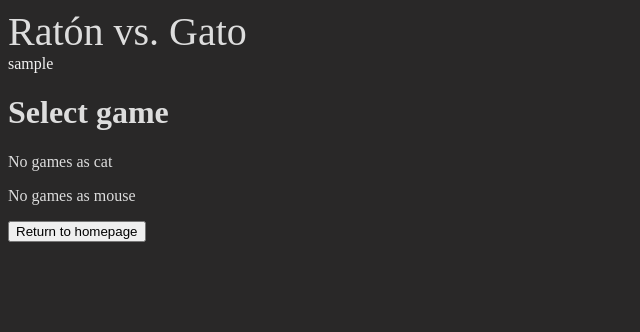
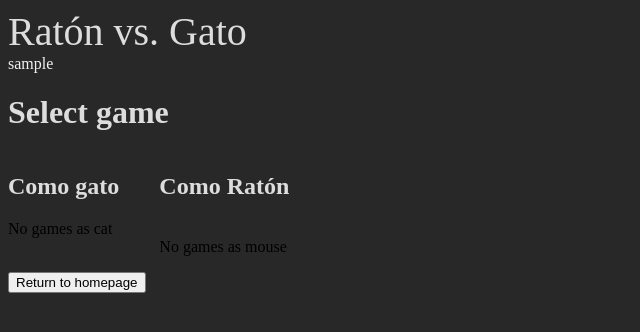
Before and after one commit to vatojavier/psi, a Django app: page /select_game/ in a window 1280 px wide. Shown: the top 332 px of the page, without its empty margins (0-640 px from the left). Run offline with Django 3.2, Linux system fonts and the light colour scheme; a user stored in the database is signed in; tables that the repository leaves empty hold one stand-in row (values such as "Sample post").

Commit message:
html de select game

```diff
--- a/static/css/style.css
+++ b/static/css/style.css
@@ -100,11 +100,40 @@ body{
 }
 
 .info-juego #inf-jug-mouse{
-    border-top: 4px solid black;
+    border-top: 2px solid black;
     flex: 1;
 }
 
 /*----- /Juego -----*/
+
+/*----- Select-Game -----*/
+.content-select-game{
+    display: flex;
+
+}
+
+.content-select-game #games_as_mouse{
+    margin-left: 40px;
+}
+
+table #tabla_games{
+    font-family: arial, sans-serif;
+    border-collapse: collapse;
+    width: 100%;
+  }
+
+#tabla_games td, th {
+    border: 1px solid #dddddd;
+    text-align: left;
+    padding: 8px;
+    border-color: black;
+  }
+
+  tr:nth-child(even) {
+    background-color: #dddddd;
+  }
+/*----- /Select-Game -----*/
+
 a{
     color: black;
     text-decoration:none;
--- a/templates/mouse_cat/select_game.html
+++ b/templates/mouse_cat/select_game.html
@@ -1,34 +1,78 @@
 {% extends "mouse_cat/base.html" %}
 
 {% block content %}
-<div id="content">
 <h1>Select game</h1>
-    <p>
+<div class="content-select-game">
+
+    <div id="games_as_cat">
+        <h2>Como gato</h2>
             {% if as_cat %}
-            Games as cat:
+            <table id="tabla_games">
+                <tr>
+                    <th>GameID</th>
+                    <th>Turno</th>
+                    <th>Oponente</th>
+
+                </tr>
+                {% for game in as_cat %}
+                    <tr>
+                        <th>{{ game.id }}</th>
+                        <th>turno</th>
+                        <th>{{ game.mouse_user }}</th>
+                        <th><a href="{% url 'select_game' game.id %}">Entrar</a></th>
+                    </tr>
+                    {% endfor %}
+            </table>
+
+            <!--Games as cat:
                <ul>
                 {% for game in as_cat %}
-                <li> <button><a href="{% url 'select_game' game.id %}">{{ game }}</a></button></li>
+
+                    <li><p>Game {{ game.id }}
+                        {% if game.cat_turn %}
+
+                           <span> TU TURNO </span>
+                        {% else %}
+                           <span> Esperando a oponente </span>
+
+                        {% endif %}
+                        <a href="{% url 'select_game' game.id %}">Entrar -></a>
+                    </p>
+
+                    </li>
                 {% endfor %}
-            </ul>
+                </ul>-->
+
             {%  else %}
                 No games as cat
             {% endif %}
-    </p>
 
-    <p>
+    </div>
+
+   <div id="games_as_mouse">
+    <h2>Como Ratón</h2>
+
     {% if as_mouse %}
-            Games as mouse:
-            <ul>
+    <table id="tabla_games">
+        <tr>
+            <th>GameID</th>
+            <th>Turno</th>
+            <th>Oponente</th>
+
+        </tr>
         {% for game in as_mouse %}
-                <li> <button><a href="{% url 'select_game' game.id %}">{{ game }}</a></button></li>
+            <tr>
+                <th>{{ game.id }}</th>
+                <th>turno</th>
+                <th>{{ game.cat_user }}</th>
+                <th><a href="{% url 'select_game' game.id %}">Entrar</a></th>
+            </tr>
             {% endfor %}
-            </ul>
+    </table>
     {%  else %}
-            No games as mouse
+        <br>No games as mouse
     {% endif %}
-    </p>
-
+   </div>
+</div>
 <p><button><a href="{% url 'landing' %}">Return to homepage</a></button></p>
-</div>
 {% endblock content %}
```
Also changed, not shown: 1 other file. Lines whose indentation alone changed are shown as unchanged.
